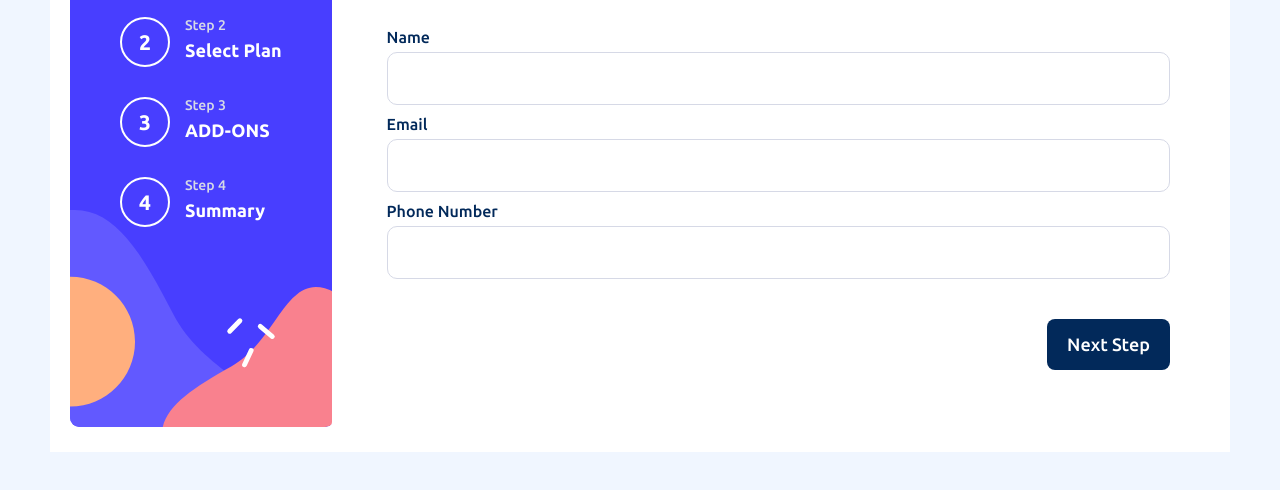
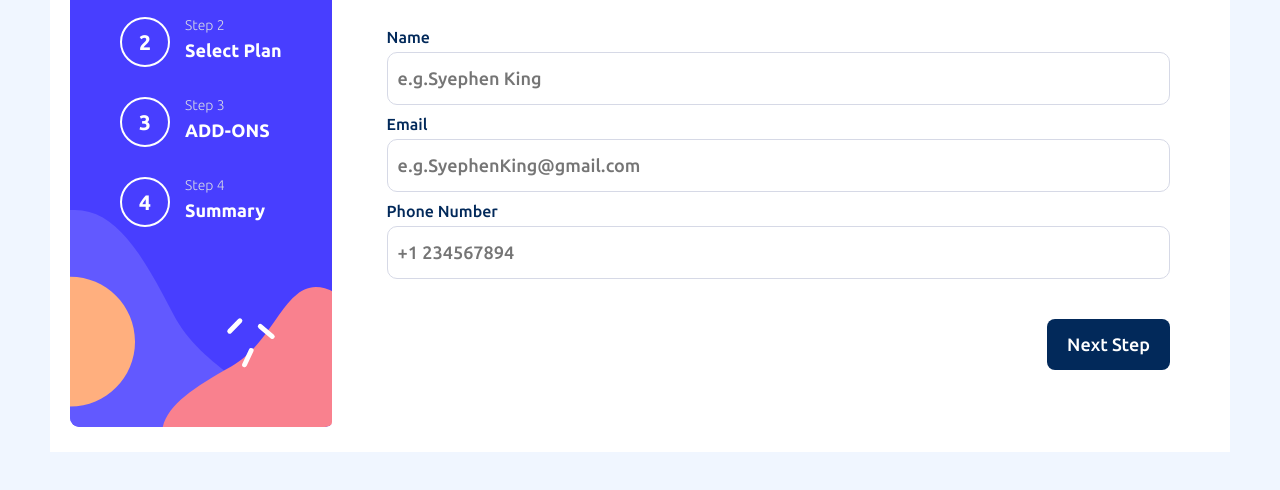
Before and after one commit to Ibrahemmuhhamed/multi-step-form-main-frontendmentor, a plain HTML site: page index.html in a window 1280 px wide. Shown: the part 168-658 px from the top of the page. Drawn offline with Linux system fonts and the light colour scheme.

Commit message:
Update index.html

```diff
--- a/index.html
+++ b/index.html
@@ -5,7 +5,9 @@
     <meta name="viewport" content="width=device-width, initial-scale=1.0" />
     <link rel="preconnect" href="https://fonts.googleapis.com">
 <link rel="preconnect" href="https://fonts.gstatic.com" crossorigin>
-<link href="https://fonts.googleapis.com/css2?family=Inter:wght@400;500&family=Manrope:wght@400;500;600&family=Outfit:wght@300;400;500;600;700;800;900&family=Rubik:ital,wght@0,300;0,400;0,500;0,600;0,700;0,800;1,300;1,400;1,500;1,600;1,700;1,800&family=Ubuntu:ital,wght@0,500;0,700;1,300&display=swap" rel="stylesheet">
+<link rel="preconnect" href="https://fonts.googleapis.com">
+<link rel="preconnect" href="https://fonts.gstatic.com" crossorigin>
+<link href="https://fonts.googleapis.com/css2?family=Inter:wght@400;500&family=Manrope:wght@400;500;600&family=Outfit:wght@300;400;500;600;700;800;900&family=Rubik:ital,wght@0,300;0,400;0,500;0,600;0,700;0,800;1,300;1,400;1,500;1,600;1,700;1,800&family=Ubuntu:ital,wght@0,300;0,500;0,700;1,300&display=swap" rel="stylesheet">
     <!-- displays site properly based on user's device -->
     <link
       rel="icon"
@@ -50,18 +52,18 @@
           </p>
           <div>
             <label for="name">Name</label>
-            <input type="text" name="name" id="name" />
+            <input type="text" name="name" id="name"  placeholder="e.g.Syephen King" />
           </div>
           <div>
             <label for="email"
               >Email
               <address></address
             ></label>
-            <input type="text" name="email" id="email" />
+            <input type="text" name="email" id="email" placeholder="e.g.SyephenKing@gmail.com" />
           </div>
           <div>
             <label for="phone">Phone Number</label>
-            <input type="text" name="phone" id="phone" />
+            <input type="text" name="phone" id="phone" placeholder="+1 234567894"/>
           </div>
         </div>
         <div id="plan" class="plan" style="display: none">
```
